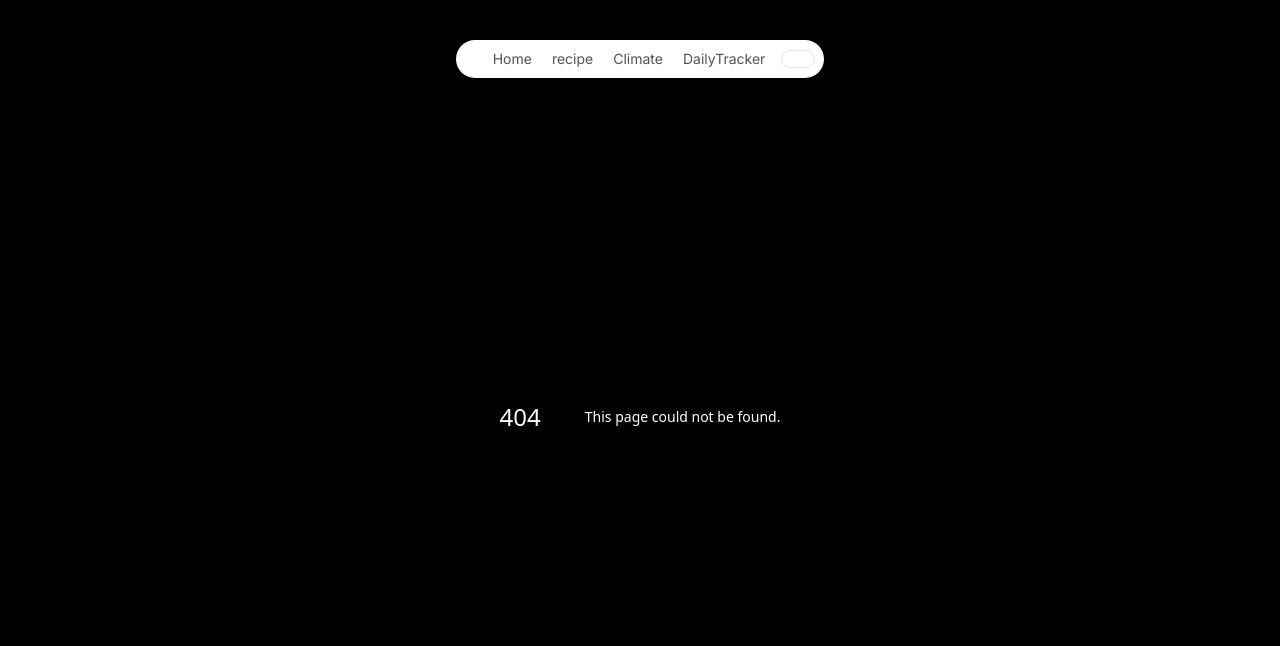
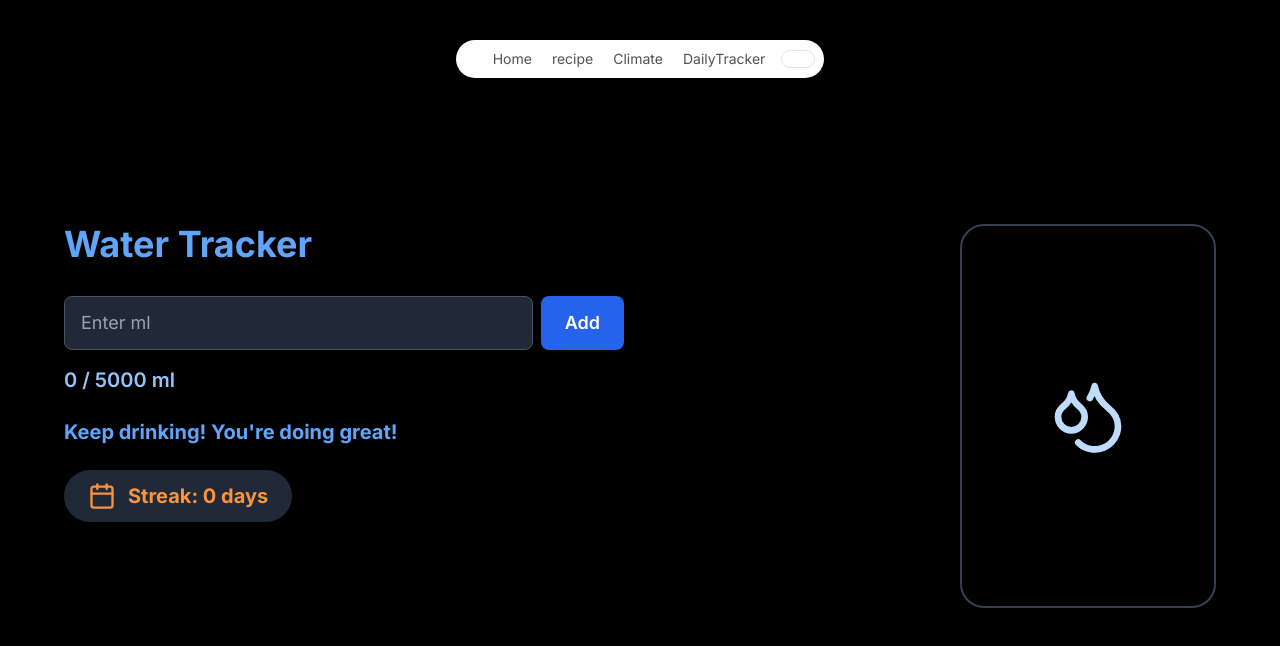
Before and after one commit to SHARJIDH/SusDev, a Next.js app: page /drinkwater in a window 1280 px wide. Before the commit this address had no page. Shown: the top 646 px of the page. Built offline with nearby package versions, Linux system fonts and the light colour scheme.

Commit message:
updated features

```diff
--- a/app/climate/page.tsx
+++ b/app/climate/page.tsx
@@ -1,5 +1,5 @@
 "use client"
-import React, { useState, useEffect } from 'react';
+import React, { useState } from 'react';
 import { Card, CardContent, CardHeader, CardTitle } from "@/components/ui/card";
 import { Input } from "@/components/ui/input";
 import { Button } from "@/components/ui/button";
@@ -16,34 +16,16 @@ export default function EnhancedClimateCharts() {
   const [error, setError] = useState('');
   const [timeFrame, setTimeFrame] = useState('Daily');
 
-  useEffect(() => {
-    getUserLocation();
-  }, []);
+  const handleSearch = async () => {
+    if (!location.trim()) {
+      setError('Please enter a location');
+      return;
+    }
 
-  const getUserLocation = () => {
-    if ("geolocation" in navigator) {
-      setLoading(true);
-      navigator.geolocation.getCurrentPosition(
-        position => {
-          const { latitude, longitude } = position.coords;
-          fetchClimateData(`${latitude},${longitude}`);
-        },
-        error => {
-          console.error("Error getting user location:", error);
-          setError("Unable to get your location. Please enter a location manually.");
-          setLoading(false);
-        }
-      );
-    } else {
-      setError("Geolocation is not supported by your browser. Please enter a location manually.");
-    }
-  };
-
-  const fetchClimateData = async (searchLocation) => {
     setLoading(true);
     setError('');
     try {
-      const response = await fetch(`/api/climate?location=${encodeURIComponent(searchLocation)}`);
+      const response = await fetch(`/api/climate?location=${encodeURIComponent(location.trim())}`);
       const data = await response.json();
 
       if (!response.ok) {
@@ -55,7 +37,6 @@ export default function EnhancedClimateCharts() {
         setClimateData({ hourlyData: [], dailyData: [] });
       } else {
         setClimateData(data.forecast);
-        setLocation(data.location || searchLocation);
         setError('');
       }
     } catch (error) {
@@ -65,14 +46,6 @@ export default function EnhancedClimateCharts() {
     } finally {
       setLoading(false);
     }
-  };
-
-  const handleSearch = () => {
-    if (!location.trim()) {
-      setError('Please enter a location');
-      return;
-    }
-    fetchClimateData(location.trim());
   };
 
   const CustomTooltip = ({ active, payload, label }) => {
--- /dev/null
+++ b/app/drinkwater/page.tsx
@@ -0,0 +1,134 @@
+"use client"
+import React, { useState, useEffect } from 'react';
+import { Calendar, Droplets } from 'lucide-react';
+
+const WaterTracker = () => {
+  const [waterIntake, setWaterIntake] = useState(0);
+  const [inputValue, setInputValue] = useState('');
+  const [streak, setStreak] = useState(0);
+  const [isGoalReached, setIsGoalReached] = useState(false);
+  const [lastCompletionDate, setLastCompletionDate] = useState('');
+  const goalIntake = 5000; // 5L in ml
+
+  useEffect(() => {
+    const savedStreak = localStorage.getItem('waterStreak');
+    const savedLastCompletionDate = localStorage.getItem('lastCompletionDate');
+    const savedWaterIntake = localStorage.getItem('waterIntake');
+    const savedIsGoalReached = localStorage.getItem('isGoalReached');
+
+    if (savedStreak) setStreak(parseInt(savedStreak, 10));
+    if (savedLastCompletionDate) setLastCompletionDate(savedLastCompletionDate);
+    if (savedWaterIntake) setWaterIntake(parseInt(savedWaterIntake, 10));
+    if (savedIsGoalReached) setIsGoalReached(savedIsGoalReached === 'true');
+
+    const today = new Date().toDateString();
+    if (today !== savedLastCompletionDate) {
+      setWaterIntake(0);
+      setIsGoalReached(false);
+      localStorage.setItem('waterIntake', '0');
+      localStorage.setItem('isGoalReached', 'false');
+    }
+  }, []);
+
+  const handleInputChange = (e: React.ChangeEvent<HTMLInputElement>) => {
+    setInputValue(e.target.value);
+  };
+
+  const handleSubmit = (e: React.FormEvent) => {
+    e.preventDefault();
+    if (isGoalReached) return;
+
+    const amount = parseFloat(inputValue);
+    if (!isNaN(amount)) {
+      setWaterIntake(prev => {
+        const newIntake = prev + amount;
+        localStorage.setItem('waterIntake', newIntake.toString());
+
+        if (newIntake >= goalIntake && !isGoalReached) {
+          const today = new Date().toDateString();
+          if (today !== lastCompletionDate) {
+            setStreak(s => {
+              const newStreak = s + 1;
+              localStorage.setItem('waterStreak', newStreak.toString());
+              return newStreak;
+            });
+          }
+          setIsGoalReached(true);
+          setLastCompletionDate(today);
+          localStorage.setItem('isGoalReached', 'true');
+          localStorage.setItem('lastCompletionDate', today);
+        }
+        return newIntake;
+      });
+      setInputValue('');
+    }
+  };
+
+  const percentageFilled = (waterIntake / goalIntake) * 100;
+
+  return (
+    <div className="min-h-screen bg-black text-white flex items-center justify-center p-4">
+      <div className="w-full max-w-6xl flex flex-col md:flex-row items-center md:items-start justify-between gap-8">
+        <div className="w-full md:w-1/2 flex flex-col items-start">
+          <h1 className="text-4xl font-bold mb-8 text-blue-400">Water Tracker</h1>
+
+          <form onSubmit={handleSubmit} className="w-full mb-6">
+            <div className="flex gap-2 mb-4">
+              <input
+                type="number"
+                value={inputValue}
+                onChange={handleInputChange}
+                placeholder="Enter ml"
+                className="flex-grow px-4 py-3 bg-gray-800 border border-gray-600 rounded-lg focus:outline-none focus:ring-2 focus:ring-blue-500 text-white text-lg"
+                disabled={isGoalReached}
+              />
+              <button
+                type="submit"
+                className="px-6 py-3 bg-blue-600 text-white rounded-lg hover:bg-blue-700 focus:outline-none focus:ring-2 focus:ring-blue-500 focus:ring-offset-2 focus:ring-offset-black text-lg font-semibold transition-colors disabled:bg-gray-600 disabled:cursor-not-allowed"
+                disabled={isGoalReached}
+              >
+                Add
+              </button>
+            </div>
+            <p className="text-xl text-blue-300 font-semibold">
+              {waterIntake} / {goalIntake} ml
+            </p>
+          </form>
+
+          {isGoalReached ? (
+            <p className="text-green-400 font-bold text-xl mb-6">
+              Daily goal achieved! See you tomorrow!
+            </p>
+          ) : (
+            <p className="text-blue-400 font-bold text-xl mb-6">
+              Keep drinking! You're doing great!
+            </p>
+          )}
+
+          <div className="flex items-center justify-center gap-3 text-orange-400 bg-gray-800 px-6 py-3 rounded-full">
+            <Calendar size={28} />
+            <span className="font-bold text-xl">Streak: {streak} days</span>
+          </div>
+        </div>
+
+        <div className="w-full md:w-1/2 flex justify-center md:justify-end">
+          <div className="relative w-64 h-96 border-2 border-gray-700 rounded-3xl overflow-hidden">
+            <div
+              className="absolute bottom-0 left-0 right-0 bg-blue-500 transition-all duration-1000 ease-in-out"
+              style={{
+                height: `${percentageFilled}%`,
+                background: `linear-gradient(0deg, #1e40af 0%, #3b82f6 100%)`,
+              }}
+            >
+              <div className="absolute top-0 left-0 right-0 h-8 bg-blue-300 opacity-30 animate-wave"></div>
+              <div className="absolute top-4 left-0 right-0 h-8 bg-blue-300 opacity-30 animate-wave animation-delay-1000"></div>
+            </div>
+            <Droplets className="absolute top-1/2 left-1/2 transform -translate-x-1/2 -translate-y-1/2 text-blue-200" size={80} />
+          </div>
+        </div>
+      </div>
+    </div>
+  );
+};
+
+export default WaterTracker;
```
